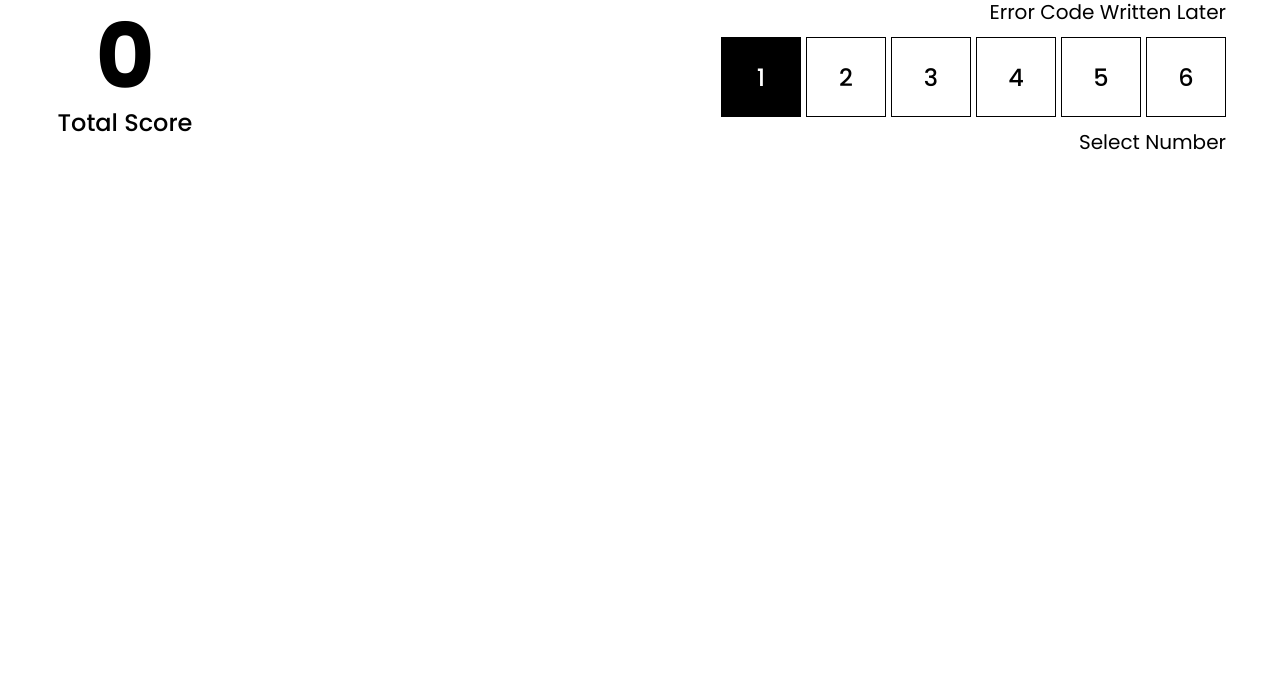
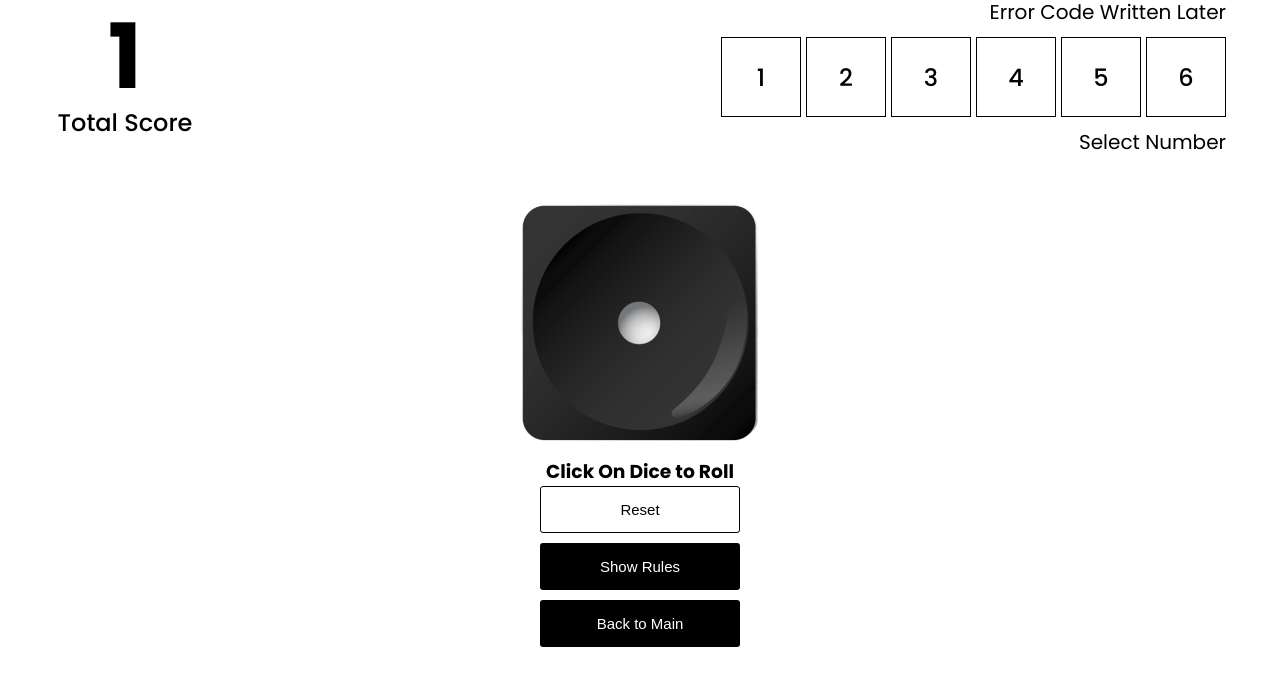
Before and after one commit to Deepak8519M/Practise-Projects, a React (Vite) app in the folder Proj2/: page / in a window 1280 px wide. Shown: the top 686 px of the page. Built offline with nearby package versions, Linux system fonts and the light colour scheme.

Commit message:
some extra code

```diff
--- /dev/null
+++ b/Proj2/src/components/Button.js
@@ -0,0 +1,34 @@
+import styled from "styled-components";
+
+export const Button = styled.button`
+  width: 200px;
+  padding: 14px 10px;
+  color: white;
+  background-color: black;
+  border: none;
+  font-size: 15px;
+  cursor: pointer;
+  border: 1px solid transparent;
+  transition: all ease-in 0.4s;
+  border-radius: 3px;
+  &:hover {
+    transition: all ease-in 0.3s;
+    background-color: transparent;
+    border: 1px solid black;
+    color: black;
+  }
+`;
+
+export const OverlayButton = styled(Button)`
+  background-color: transparent;
+  border: 1px solid black;
+  transition: all ease-in 0.4s;
+  cursor: pointer;
+  color: black;
+  &:hover {
+    transition: all ease-in 0.3s;
+    background-color: black;
+    border: 1px solid transparent;
+    color: white;
+  }
+`;
--- a/Proj2/src/components/GamePlay.jsx
+++ b/Proj2/src/components/GamePlay.jsx
@@ -2,14 +2,36 @@ import React from "react";
 import styled from "styled-components";
 import ScoreCard from "./ScoreCard";
 import NumberChoose from "./NumberChoose";
+import RollDice from "./RollDice";
+import { useState } from "react";
 
 function GamePlay() {
+  const [score, setScore] = useState(1);
+  const [rollDice, setRollDice] = useState(1);
+
+  const randomGenerate = (max, min) => {
+    return Math.floor(Math.random() * (max - min)) + min;
+  };
+
+  const DiceRoll = () => {
+    const randomNumber = randomGenerate(1, 6);
+
+    setRollDice(randomNumber);
+  };
+
   return (
     <Main>
       <div className="navigation">
-        <ScoreCard />
+        <ScoreCard score={score} />
         <NumberChoose />
       </div>
+
+      <RollDice
+        setScore={setScore}
+        rollDice={rollDice}
+        randomGenerate={randomGenerate}
+        DiceRoll={DiceRoll}
+      />
     </Main>
   );
 }
--- a/Proj2/src/components/NumberChoose.jsx
+++ b/Proj2/src/components/NumberChoose.jsx
@@ -4,7 +4,7 @@ import styled from "styled-components";
 function NumberChoose() {
   const array = [1, 2, 3, 4, 5, 6];
 
-  const [numberSelected, setNumberSelected] = useState(1);
+  const [numberSelected, setNumberSelected] = useState(null);
   return (
     <NumberBox>
       <p>Error Code Written Later</p>
--- /dev/null
+++ b/Proj2/src/components/RollDice.jsx
@@ -0,0 +1,40 @@
+import React, { useState } from "react";
+import { Button, OverlayButton } from "./Button";
+import styled from "styled-components";
+
+function RollDice({ setScore, rollDice, randomGenerate, DiceRoll }) {
+  return (
+    <DiceFlex>
+      <div>
+        <img onClick={DiceRoll} src={`/imgs/dice_${rollDice}.png `} alt="" />
+      </div>
+      <h3>Click On Dice to Roll</h3>
+      <div className="btns">
+        <OverlayButton onClick={() => setScore(0)}>Reset</OverlayButton>
+        <Button>Show Rules</Button>
+        <Button>Back to Main</Button>
+      </div>
+    </DiceFlex>
+  );
+}
+
+export default RollDice;
+
+const DiceFlex = styled.div`
+  display: flex;
+  flex-direction: column;
+  justify-content: center;
+  align-items: center;
+  /* background-color: red; */
+  cursor: pointer;
+
+  margin: 0 auto;
+  width: 450px;
+  margin-top: 70px;
+
+  .btns {
+    display: flex;
+    flex-direction: column;
+    gap: 10px;
+  }
+`;
--- a/Proj2/src/components/ScoreCard.jsx
+++ b/Proj2/src/components/ScoreCard.jsx
@@ -1,10 +1,10 @@
 import React from "react";
 import styled from "styled-components";
 
-function ScoreCard() {
+function ScoreCard({ score }) {
   return (
     <TotalScore>
-      <h1>0</h1>
+      <h1>{score}</h1>
       <p>Total Score</p>
     </TotalScore>
   );
```
